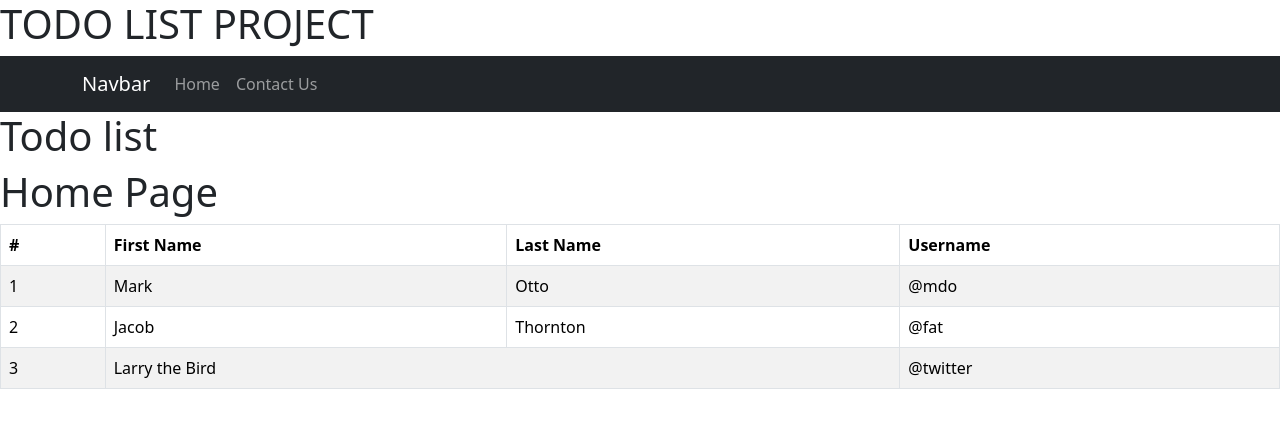
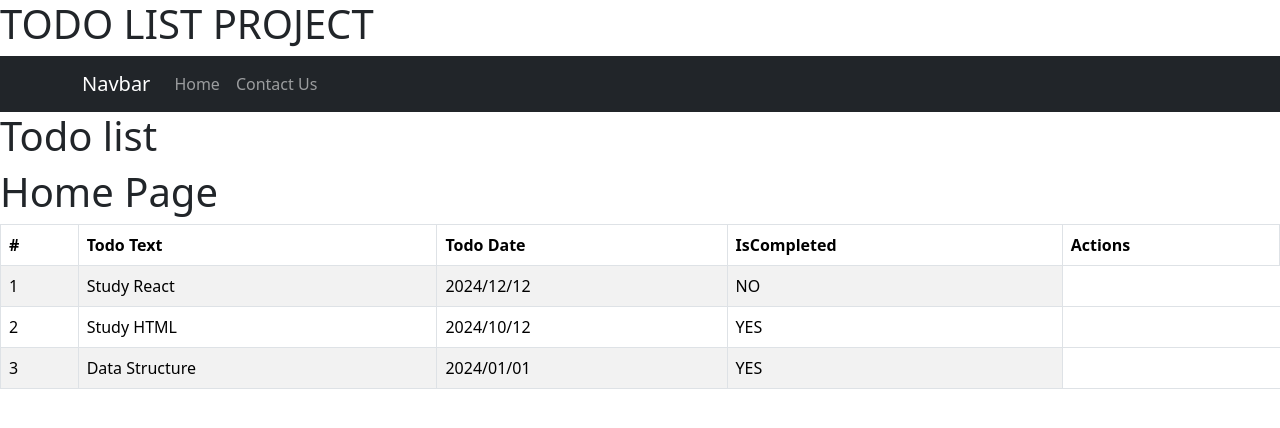
Before and after one commit to lydjarvis/project-3, a React (Create React App) app: page /Home in a window 1280 px wide. Shown: the top 428 px of the page. Built offline with nearby package versions, Linux system fonts and the light colour scheme.

Commit message:
adding yes an dno

```diff
--- a/src/pages/HomePage/HomePage.jsx
+++ b/src/pages/HomePage/HomePage.jsx
@@ -1,7 +1,14 @@
-import React from 'react'
+import React, { useState } from 'react'
 import Table from 'react-bootstrap/Table';
 
 export default function HomePage() {
+  const [todo, setTodos] = useState ([
+    {todo_date:"2024/12/12", todo_text:"Study React", isCompleted: false},
+    {todo_date:"2024/10/12", todo_text:"Study HTML", isCompleted: true},
+    {todo_date:"2024/01/01", todo_text:"Data Structure", isCompleted: true},
+
+  ])
+
   return (
     <>
         <h1>Home Page</h1>
@@ -9,29 +16,24 @@ export default function HomePage() {
       <thead>
         <tr>
           <th>#</th>
-          <th>First Name</th>
-          <th>Last Name</th>
-          <th>Username</th>
+          <th>Todo Text</th>
+          <th>Todo Date</th>
+          <th>IsCompleted</th>
+          <th>Actions</th>
         </tr>
       </thead>
       <tbody>
-        <tr>
-          <td>1</td>
-          <td>Mark</td>
-          <td>Otto</td>
-          <td>@mdo</td>
+        {
+        todo.map ((todo, index)=>(
+          <tr>
+          <td>{index+1}</td>
+          <td>{todo.todo_text}</td>
+          <td>{todo.todo_date}</td>
+          <td>{todo.isCompleted ? "YES" : "NO" }</td>
+
         </tr>
-        <tr>
-          <td>2</td>
-          <td>Jacob</td>
-          <td>Thornton</td>
-          <td>@fat</td>
-        </tr>
-        <tr>
-          <td>3</td>
-          <td colSpan={2}>Larry the Bird</td>
-          <td>@twitter</td>
-        </tr>
+        ))
+      }
       </tbody>
     </Table>
     </>
```
